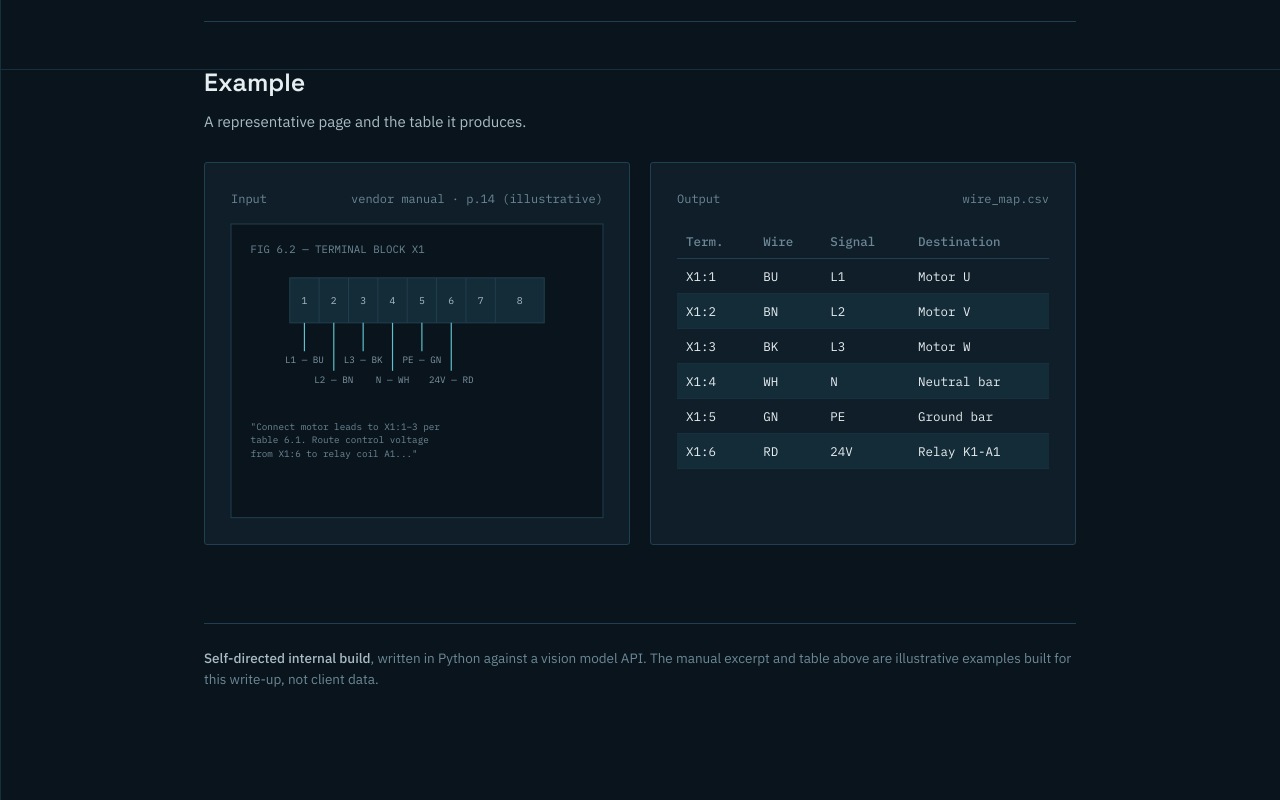
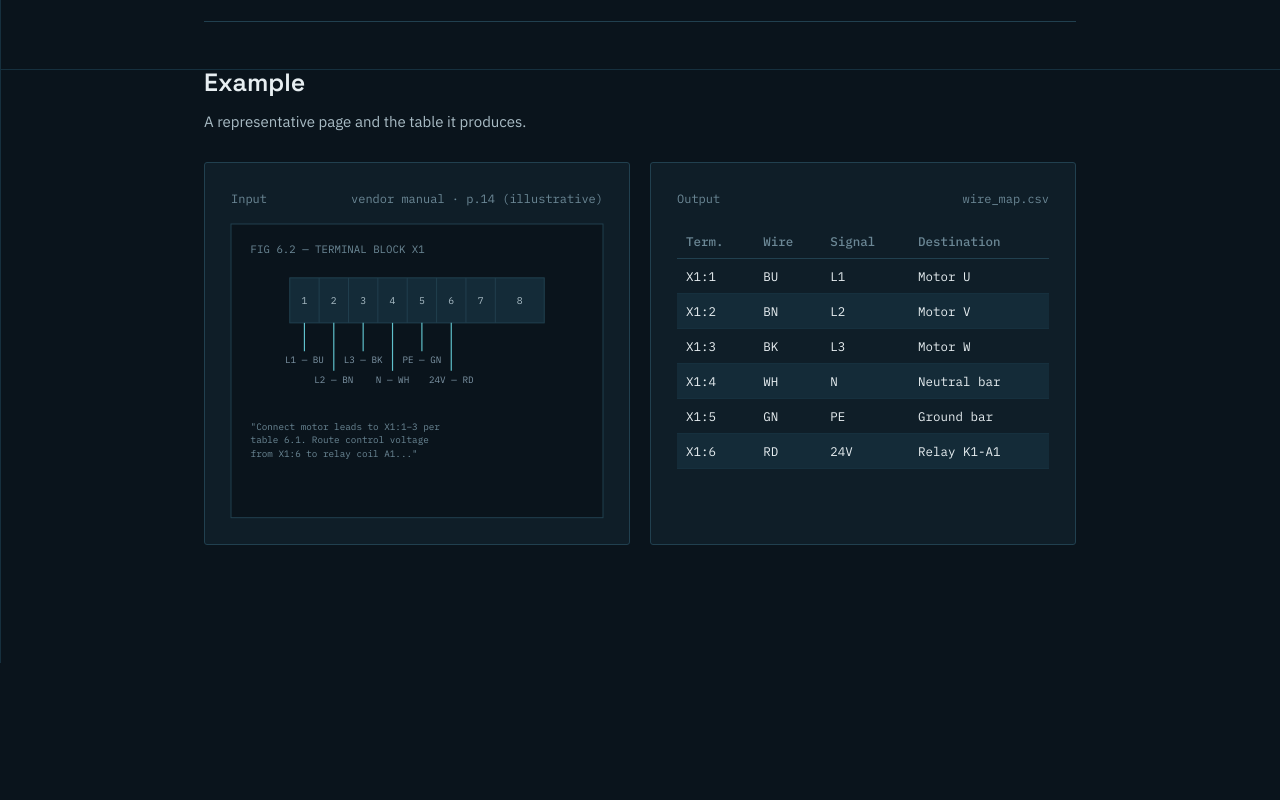
Before and after one commit to HusseinA121/AutomationTools, a plain HTML site: page index.html in a window 1280 px wide. Shown: the part 1531-2331 px from the top of the page. After the commit the page ends 2194 px from the top, so only its background shows below. Drawn offline with Linux system fonts and the light colour scheme.

Commit message:
Remove note about internal build from index.html
Removed note about self-directed internal build in Python.

```diff
--- a/index.html
+++ b/index.html
@@ -246,8 +246,6 @@
     </div>
   </section>
 
-  <p class="note"><strong>Self-directed internal build</strong>, written in Python against a vision model API. The manual excerpt and table above are illustrative examples built for this write-up, not client data.</p>
-
 </div>
 </body>
 </html>
```
